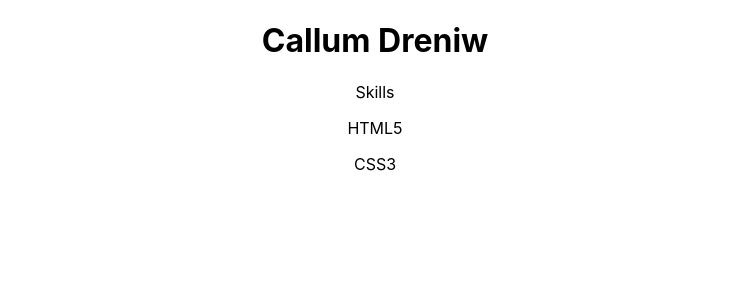
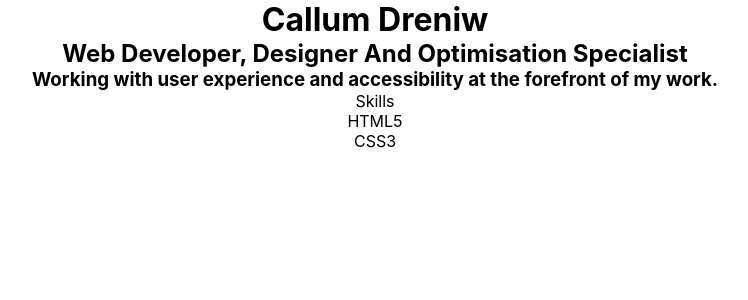
Before and after one commit to dreniwc/portfolio-website, a React (Create React App) app: page / in a window 1280 px wide. Shown: the top 300 px of the page, without its empty margins (265-1013 px from the left). Built offline with nearby package versions, Linux system fonts and the light colour scheme.

Commit message:
adding h2 and h3 on index page

```diff
--- a/src/App.js
+++ b/src/App.js
@@ -8,6 +8,8 @@ function App() {
     <div className="App">
       <header>
         <h1>Callum Dreniw</h1>
+        <h2>Web Developer, Designer And Optimisation Specialist</h2>
+        <h3>Working with user experience and accessibility at the forefront of my work.</h3>
       </header>
       <section>
         <p>Skills</p>
--- a/src/index.scss
+++ b/src/index.scss
@@ -1,3 +1,8 @@
+* {
+  margin: 0;
+  padding: 0;
+  box-sizing: border-box;
+}
 body {
   margin: 0;
   font-family: -apple-system, BlinkMacSystemFont, 'Segoe UI', 'Roboto', 'Oxygen',
--- a/src/skills.js
+++ b/src/skills.js
@@ -8,9 +8,7 @@ function Skills() {
                 data.map((data, i) => {
                     return (
                         <div key={i}>
-                            <div>
                                 <p>{data.name}</p>
-                            </div>
                         </div>
                     );
                 })
```
